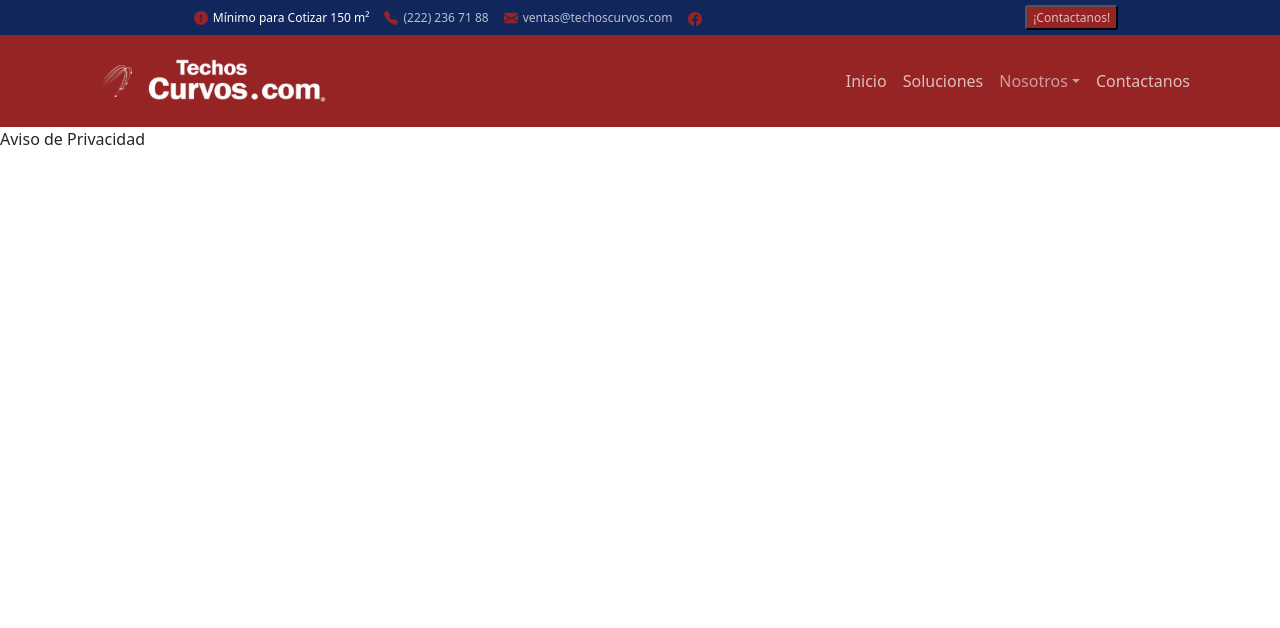
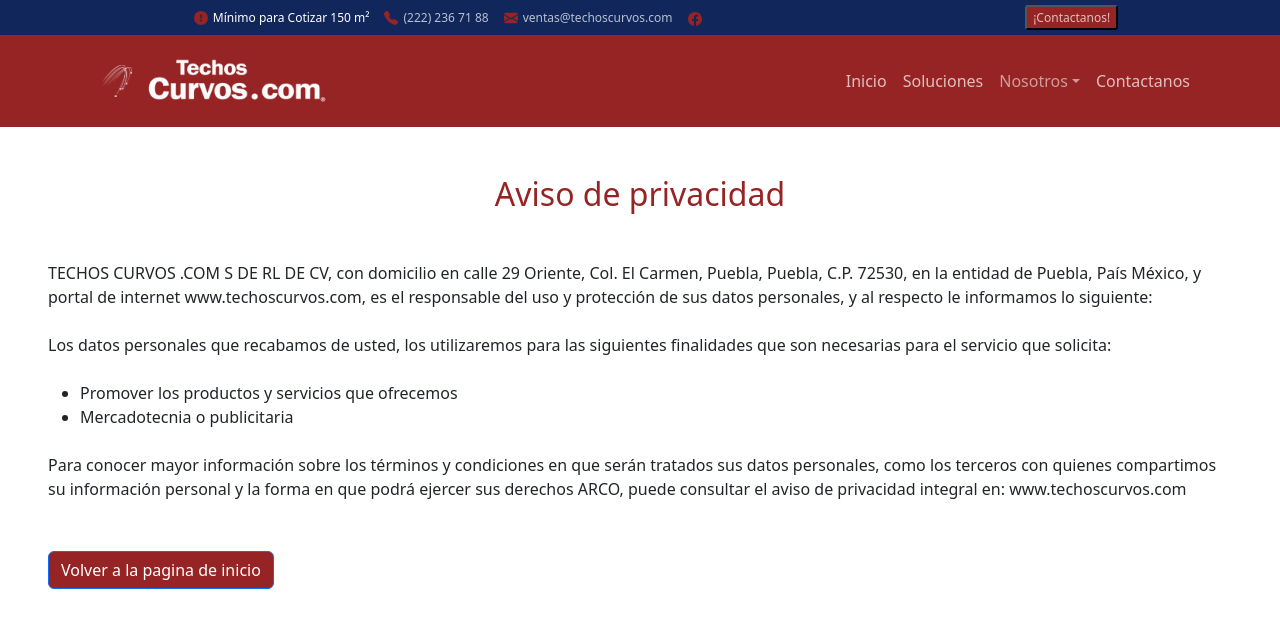
Before and after one commit to ErnieBautista/techoscurvos, a React (Vite) app: page /aviso-de-privacidad in a window 1280 px wide. Shown: the top 628 px of the page. Built offline with nearby package versions, Linux system fonts and the light colour scheme.

Commit message:
arreglo a galeria

```diff
--- a/src/components/AvisoPrivacidad/AvisoPrivacidad.jsx
+++ b/src/components/AvisoPrivacidad/AvisoPrivacidad.jsx
@@ -1,3 +1,35 @@
+import { Button } from "react-bootstrap";
+
+import "./avisoPrivacidad.css";
+
 export const AvisoPrivacidad = () => {
-  return <div>Aviso de Privacidad</div>;
+  return <div>
+    <h2 className="d-flex justify-content-center my-5 avisoTitulo">Aviso de privacidad</h2>
+    <div className="mx-5">
+      TECHOS CURVOS .COM S DE RL DE CV, con domicilio en calle 29 Oriente, Col.
+      El Carmen, Puebla, Puebla, C.P. 72530, en la entidad de Puebla, País
+      México, y portal de internet www.techoscurvos.com, es el responsable del
+      uso y protección de sus datos personales, y al respecto le informamos lo
+      siguiente:
+      <br />
+      <br />
+      Los datos personales que recabamos de usted, los utilizaremos
+      para las siguientes finalidades que son necesarias para el servicio que
+      solicita:
+      <ul className="my-4">
+        <li>
+        Promover los productos y servicios que ofrecemos
+        </li>
+        <li>
+        Mercadotecnia o publicitaria
+        </li>
+      </ul>
+      Para conocer mayor información sobre los términos y
+      condiciones en que serán tratados sus datos personales, como los terceros
+      con quienes compartimos su información personal y la forma en que podrá
+      ejercer sus derechos ARCO, puede consultar el aviso de privacidad integral
+      en: www.techoscurvos.com
+      <Button href="/" className="avisoButton danger">Volver a la pagina de inicio</Button>
+    </div>
+  </div>;
 };
--- /dev/null
+++ b/src/components/AvisoPrivacidad/avisoPrivacidad.css
@@ -0,0 +1,8 @@
+.avisoTitulo{
+    color: #962424;
+}
+
+.avisoButton{
+    margin-top: 50px;
+    background-color: #962424;
+}
--- a/src/components/Cards/cards.scss
+++ b/src/components/Cards/cards.scss
@@ -1,5 +1,5 @@
 .cardIcons {
-  font-size: 150px;
+  font-size: 85px;
   width: 100%;
   margin: 50px 0;
   color: #962424;
--- a/src/components/Galeria/Galeria.jsx
+++ b/src/components/Galeria/Galeria.jsx
@@ -51,7 +51,7 @@ import { Container, Row } from "react-bootstrap";
 
 export const Galeria = () => {
   return (
-    <Container id="Galeria">
+    <Container id="Galeria" className="d-inline justify-content-center mx-0">
       <h2 className="galeriaTitulo">Galeria</h2>
       <Tab.Container defaultActiveKey="#link1">
         <ListGroup className="listG" horizontal>
--- a/src/components/Galeria/galeria.css
+++ b/src/components/Galeria/galeria.css
@@ -1,6 +1,6 @@
 .GaleriaImg {
   width: 100%;
-  height: 500px;
+  height: 600px;
 }
 
 .listG {
--- a/src/components/NavBar/NavBar.jsx
+++ b/src/components/NavBar/NavBar.jsx
@@ -45,11 +45,6 @@ function NavBar() {
               <NavDropdown.Item href="#action/3.2">
                 <Link to="aviso-de-privacidad">Aviso de Privacidad</Link>
               </NavDropdown.Item>
-              <NavDropdown.Item href="#action/3.3">Something</NavDropdown.Item>
-              <NavDropdown.Divider />
-              <NavDropdown.Item href="#action/3.4">
-                Separated link
-              </NavDropdown.Item>
             </NavDropdown>
             <Nav.Link>
               <HashLink smooth to="/#contactanos">
```
